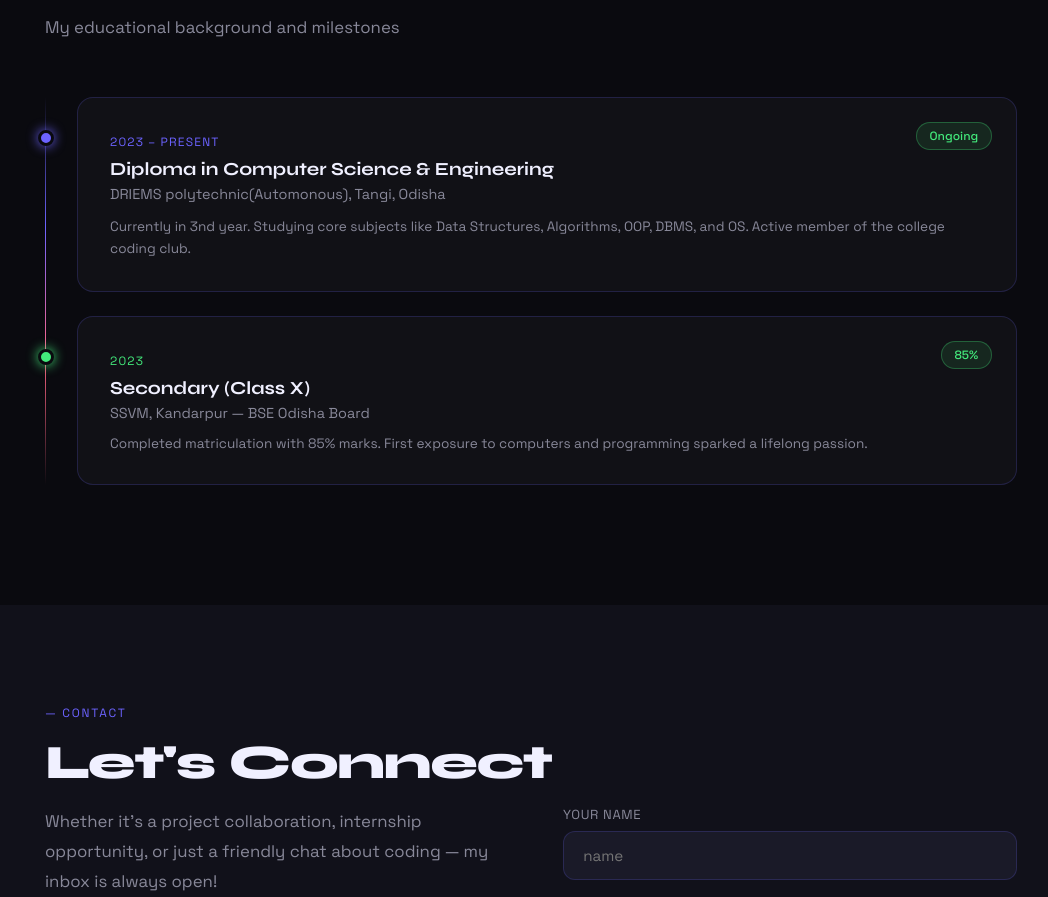
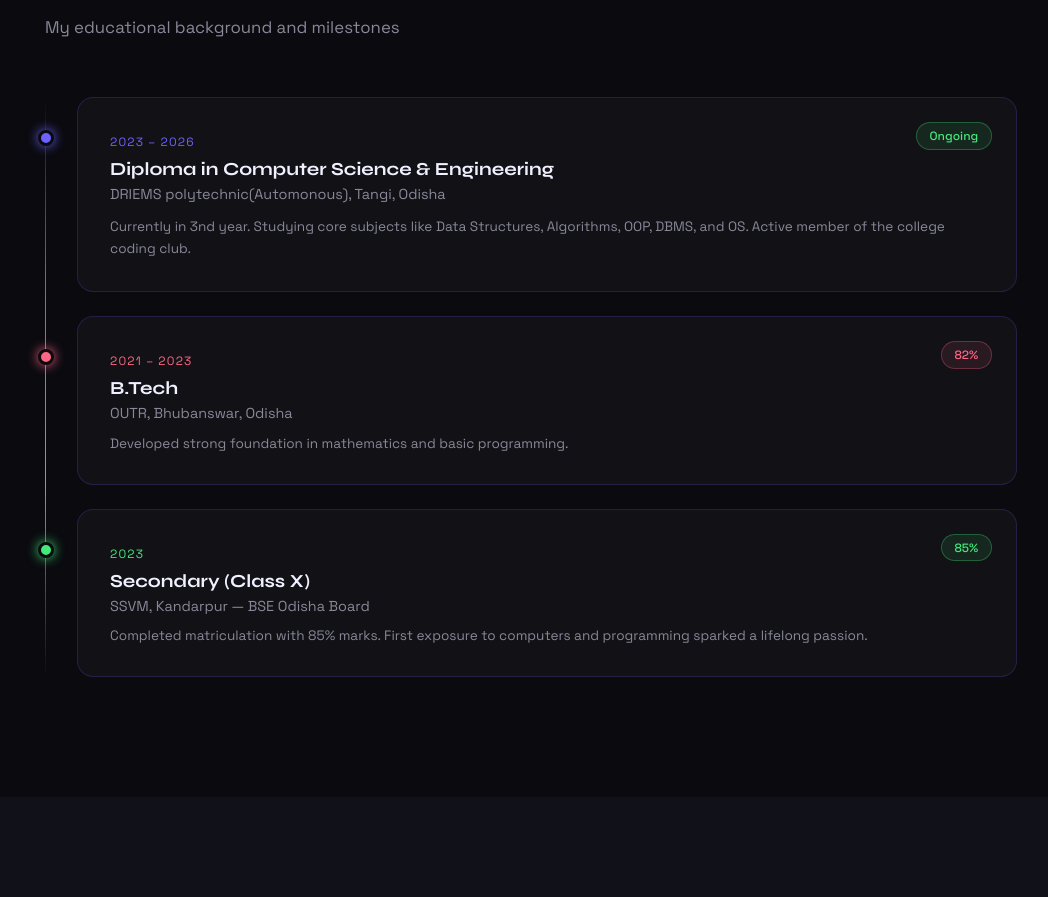
Before and after one commit to Debasishswain1/My-portfolio, a plain HTML site: page index.html in a window 1280 px wide. Shown: the part 4525-5422 px from the top of the page, without its empty margins (109-1157 px from the left). Drawn offline with Linux system fonts and the light colour scheme.

Commit message:
Modify education section in index.html
Updated education timeline with new degree and school details .

```diff
--- a/index.html
+++ b/index.html
@@ -1002,7 +1002,7 @@
     <div class="timeline reveal">
       <div class="timeline-item">
         <div class="timeline-dot"></div>
-        <span class="edu-year">2023 – Present</span>
+        <span class="edu-year">2023 – 2026</span>
         <div class="edu-degree">Diploma in Computer Science & Engineering</div>
         <div class="edu-school">DRIEMS polytechnic(Automonous), Tangi, Odisha</div>
         <div style="margin-top:0.8rem;color:var(--muted);font-size:0.85rem;line-height:1.6;">
@@ -1011,16 +1011,16 @@
         <div class="edu-badge">Ongoing</div>
       </div>
 
-      <!-- <div class="timeline-item reveal reveal-delay-1">
+      <div class="timeline-item reveal reveal-delay-1">
         <div class="timeline-dot" style="background:var(--accent2);box-shadow: 0 0 12px var(--accent2);"></div>
         <span class="edu-year" style="color:var(--accent2);">2021 – 2023</span>
-        <div class="edu-degree">Higher Secondary (Class XII)</div>
-        <div class="edu-school">ABC Junior College, Rourkela, Odisha — CHSE Board</div>
+        <div class="edu-degree">B.Tech</div>
+        <div class="edu-school">OUTR, Bhubanswar, Odisha</div>
         <div style="margin-top:0.8rem;color:var(--muted);font-size:0.85rem;">
-          Scored 82% in Science stream (PCM + Computer Science). Developed strong foundation in mathematics and basic programming.
+          Developed strong foundation in mathematics and basic programming.
         </div>
         <div class="edu-badge" style="color:var(--accent2);background:rgba(255,101,132,0.1);border-color:rgba(255,101,132,0.3);">82%</div>
-      </div> -->
+      </div>
 
       <div class="timeline-item reveal reveal-delay-2">
         <div class="timeline-dot" style="background:var(--accent3);box-shadow: 0 0 12px var(--accent3);"></div>
```
